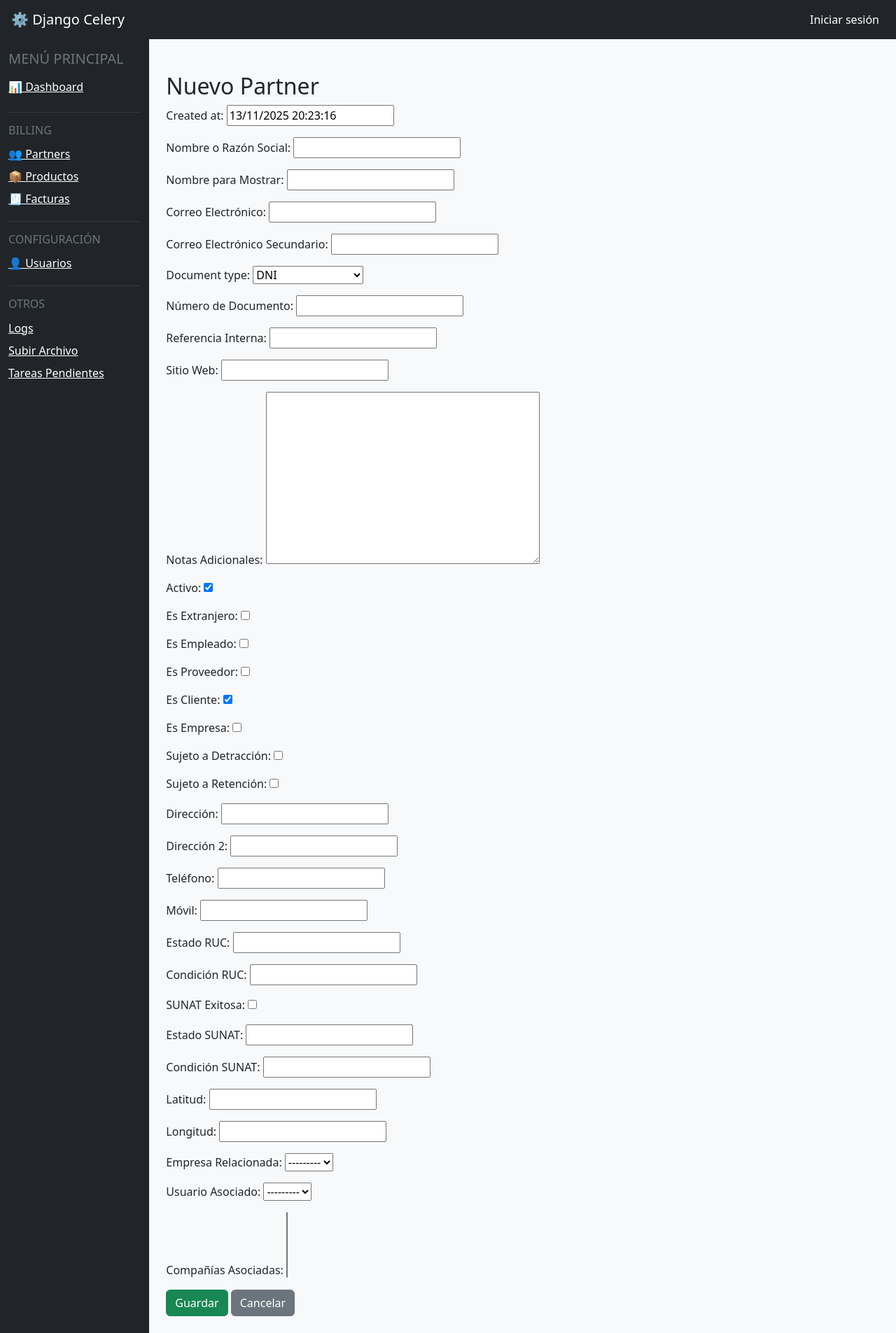
After one commit to Sublian/django_celery, a Django app: page /billing/partners/new/ in a window 1280 px wide. The commit adds this page. Shown: the whole page at 70% size. Run offline with Django 5.2, Linux system fonts and the light colour scheme; data that the repository does not hold is empty.

Commit message:
add partner basico

```diff
--- a/myproject/billing/models.py
+++ b/myproject/billing/models.py
@@ -16,7 +16,16 @@
     display_name = models.CharField(max_length=255, verbose_name="Nombre para Mostrar")
     email = models.EmailField(blank=True, null=True, verbose_name="Correo Electrónico")
     email_secondary = models.EmailField(blank=True, null=True, verbose_name="Correo Electrónico Secundario")
-    vat = models.CharField(max_length=11, unique=True, verbose_name="RUC o DNI")
+    document_type = models.CharField(
+        max_length=20,
+        choices=[
+            ("dni", "DNI"),
+            ("ruc", "RUC"),
+            ("ce", "Carnet Extranjería"),
+            ("passport", "Pasaporte"),
+        ],
+        default="dni"
+    )
     num_document = models.CharField(max_length=20, unique=True, blank=True, null=True, verbose_name="Número de Documento")
     ref = models.CharField(max_length=64, unique=True, blank=True, null=True, verbose_name="Referencia Interna")
     website = models.URLField(blank=True, null=True, verbose_name="Sitio Web")
@@ -40,8 +49,9 @@
     sunat_condition = models.CharField(max_length=3, blank=True, null=True, verbose_name="Condición SUNAT")
     partner_latitude = models.DecimalField(max_digits=9, decimal_places=6, blank=True, null=True, verbose_name="Latitud")
     partner_longitude = models.DecimalField(max_digits=9, decimal_places=6, blank=True, null=True, verbose_name="Longitud")
-    user = models.ForeignKey(settings.AUTH_USER_MODEL, on_delete=models.SET_NULL, null=True, blank=True, verbose_name="Usuario Asociado", related_name='partners')
     parent= models.ForeignKey('self', on_delete=models.SET_NULL, null=True, blank=True, verbose_name="Empresa Relacionada", related_name="children")
+    user = models.OneToOneField(settings.AUTH_USER_MODEL, on_delete=models.SET_NULL, null=True, blank=True, verbose_name="Usuario Asociado", related_name='partner_profile')
+    companies = models.ManyToManyField('Company', blank=True, related_name='partners', verbose_name="Compañías Asociadas")
     def __str__(self): return self.name
 
 # Company, Product, Tax...
--- /dev/null
+++ b/myproject/billing/templates/billing/base_billing.html
@@ -0,0 +1,8 @@
+{% extends 'core/base.html' %}
+
+{% block content %}
+<div class="container mt-4">
+    {% block billing_content %}
+    {% endblock %}
+</div>
+{% endblock %}
--- /dev/null
+++ b/myproject/billing/templates/billing/partners/form.html
@@ -0,0 +1,13 @@
+{% extends "billing/base_billing.html" %}
+
+{% block billing_content %}
+<h2>{{ view.object.pk|yesno:"Editar Partner,Nuevo Partner" }}</h2>
+
+<form method="post">
+    {% csrf_token %}
+    {{ form.as_p }}
+
+    <button class="btn btn-success" type="submit">Guardar</button>
+    <a class="btn btn-secondary" href="{% url 'partner_list' %}">Cancelar</a>
+</form>
+{% endblock %}
--- /dev/null
+++ b/myproject/billing/urls.py
@@ -0,0 +1,17 @@
+from django.urls import path
+from .views.partners import (
+    PartnerListView,
+    PartnerCreateView,
+    PartnerUpdateView,
+    PartnerDetailView,
+    PartnerDeleteView,
+)
+
+urlpatterns = [
+    path("partners/", PartnerListView.as_view(), name="partner_list"),
+    path("partners/new/", PartnerCreateView.as_view(), name="partner_create"),
+    path("partners/<int:pk>/edit/", PartnerUpdateView.as_view(), name="partner_update"),
+    path("partners/<int:pk>/", PartnerDetailView.as_view(), name="partner_detail"),
+    path("partners/<int:pk>/delete/", PartnerDeleteView.as_view(), name="partner_delete"),
+
+]
--- /dev/null
+++ b/myproject/billing/views/partners.py
@@ -0,0 +1,46 @@
+from django.views.generic import (
+    ListView, CreateView, UpdateView, DetailView
+)
+from django.shortcuts import redirect
+from django.urls import reverse_lazy
+from billing.models import Partner
+
+
+class PartnerListView(ListView):
+    model = Partner
+    template_name = "billing/partners/list.html"
+    context_object_name = "partners"
+
+
+class PartnerCreateView(CreateView):
+    model = Partner
+    template_name = "billing/partners/form.html"
+    fields = "__all__"
+    success_url = reverse_lazy("partner_list")
+
+
+class PartnerUpdateView(UpdateView):
+    model = Partner
+    template_name = "billing/partners/form.html"
+    fields = "__all__"
+    success_url = reverse_lazy("partner_list")
+
+
+class PartnerDetailView(DetailView):
+    model = Partner
+    template_name = "billing/partners/detail.html"
+    context_object_name = "partner"
+
+
+class PartnerDeleteView(UpdateView):
+    """Soft Delete → No elimina, solo desactiva"""
+    model = Partner
+    fields = []  # No hay formulario
+    template_name = "billing/partners/delete.html"
+    success_url = reverse_lazy("partner_list")
+
+    def post(self, request, *args, **kwargs):
+        obj = self.get_object()
+        obj.is_active = False
+        obj.save()
+        return redirect(self.success_url)
--- a/myproject/core/templates/core/base.html
+++ b/myproject/core/templates/core/base.html
@@ -3,37 +3,66 @@
 <html lang="es">
 <head>
     <meta charset="UTF-8">
-    <meta name="viewport" content="width=device-width, initial-scale=1.0">
-    <title>{% block title %}Django Celery Dashboard{% endblock %}</title>
+    <title>{% block title %}Panel{% endblock %}</title>
 
-    <link href="https://cdn.jsdelivr.net/npm/bootstrap@5.3.2/dist/css/bootstrap.min.css" rel="stylesheet">
-    <link href="https://cdn.jsdelivr.net/npm/bootstrap-icons@1.11.3/font/bootstrap-icons.css" rel="stylesheet">
-    <style>
-        body { background-color: #f8f9fa; font-family: 'Inter', sans-serif; }
-        main { min-height: 80vh; }
-        .table td, .table th { vertical-align: middle; }
-    </style>
+    <!-- Bootstrap 5 desde CDN (soluciona errores 404) -->
+    <link href="https://cdn.jsdelivr.net/npm/bootstrap@5.3.3/dist/css/bootstrap.min.css" rel="stylesheet">
 
-    {% block extra_head %}{% endblock %}
+    <!-- Estilos propios -->
+    <link rel="stylesheet" href="{% static 'core/css/styles.css' %}">
 </head>
-<body>
-    {% include 'core/includes/navbar.html' %}
+<body class="bg-light">
 
-    <main class="container py-4">
-        {% block content %}{% endblock %}
-    </main>
+    <!-- NAVBAR SUPERIOR (con usuario + logout) -->
+    <nav class="navbar navbar-expand-lg navbar-dark bg-dark px-3">
+        <a class="navbar-brand" href="/">⚙️ Django Celery</a>
 
-    {% if messages %}
-        <div class="container mt-3">
-            {% for message in messages %}
-                <div class="alert alert-{{ message.tags }}">{{ message }}</div>
-            {% endfor %}
+        <button class="navbar-toggler" type="button" data-bs-toggle="collapse"
+                data-bs-target="#navbarNavDropdown">
+            <span class="navbar-toggler-icon"></span>
+        </button>
+
+        <div class="collapse navbar-collapse" id="navbarNavDropdown">
+            <ul class="navbar-nav ms-auto">
+
+                {% if request.user.is_authenticated %}
+                    <li class="nav-item">
+                        <span class="nav-link text-white">
+                            👤 {{ request.user.username }}
+                        </span>
+                    </li>
+                    <li class="nav-item">
+                        <a class="nav-link text-danger" href="{% url 'logout' %}">
+                            Cerrar sesión
+                        </a>
+                    </li>
+                {% else %}
+                    <li class="nav-item">
+                        <a class="nav-link text-white" href="#">Iniciar sesión</a>
+                    </li>
+                {% endif %}
+            </ul>
         </div>
-    {% endif %}
+    </nav>
 
-    {% include 'core/includes/footer.html' %}
+    <!-- CONTENEDOR CON SIDEBAR IZQUIERDO -->
+    <div class="container-fluid">
+        <div class="row">
 
-    <script src="https://cdn.jsdelivr.net/npm/bootstrap@5.3.2/dist/js/bootstrap.bundle.min.js"></script>
-    {% block extra_scripts %}{% endblock %}
+            <!-- SIDEBAR IZQUIERDO -->
+            <div class="col-md-3 col-lg-2 bg-dark text-white min-vh-100 py-3">
+                {% include "core/includes/sidebar.html" %}
+            </div>
+
+            <!-- CONTENIDO PRINCIPAL -->
+            <main class="col-md-9 col-lg-10 py-4">
+                {% block content %}{% endblock %}
+            </main>
+        </div>
+    </div>
+
+    <!-- Bootstrap JS CDN -->
+    <script src="https://cdn.jsdelivr.net/npm/bootstrap@5.3.3/dist/js/bootstrap.bundle.min.js"></script>
+
 </body>
 </html>
--- /dev/null
+++ b/myproject/core/templates/core/includes/sidebar.html
@@ -0,0 +1,32 @@
+<div class="sidebar">
+
+    <h5 class="text-uppercase text-secondary">Menú Principal</h5>
+
+    <a href="/" class="d-block text-white py-2">📊 Dashboard</a>
+
+    <hr class="border-secondary">
+
+    <h6 class="text-uppercase text-secondary">Billing</h6>
+    <a href="{% url 'partner_list' %}" class="d-block text-white py-1">👥 Partners</a>
+    <a href="#" class="d-block text-white py-1">📦 Productos</a>
+    <a href="#" class="d-block text-white py-1">🧾 Facturas</a>
+
+    <hr class="border-secondary">
+
+    <h6 class="text-uppercase text-secondary">Configuración</h6>
+    <a href="/users/" class="d-block text-white py-1">👤 Usuarios</a>
+
+    <hr class="border-secondary">
+
+    <h6 class="text-uppercase text-secondary">Otros</h6>
+    <a class="d-block text-white py-1 {% if request.resolver_match.url_name == 'view_logs' %}active{% endif %}" href="{% url 'view_logs' %}">
+        <i class="bi bi-journal-text"></i> Logs
+    </a>
+    <a class="d-block text-white py-1 {% if request.resolver_match.url_name == 'upload_file' %}active{% endif %}" href="{% url 'upload_file' %}">
+        <i class="bi bi-upload"></i> Subir Archivo
+    </a>
+    <a class="d-block text-white py-1 {% if request.resolver_match.url_name == 'pending_tasks_monitor' %}active{% endif %}" href="{% url 'pending_tasks_monitor' %}">
+        <i class="bi bi-clock-history"></i> Tareas Pendientes
+    </a>
+
+</div>
--- a/myproject/myproject/urls.py
+++ b/myproject/myproject/urls.py
@@ -21,5 +21,5 @@
     path('admin/', admin.site.urls),
     path('', include('core.urls')),
     path('users/', include('users.urls')),
-
+    path('billing/', include('billing.urls')),
 ]
```
Also changed, not shown: myproject/billing/templates/billing/partners/delete.html (added, +13 -0 lines), myproject/billing/templates/billing/partners/detail.html (added, +36 -0 lines), myproject/billing/templates/billing/partners/list.html (added, +35 -0 lines), myproject/core/templates/core/base copy 2.html (added, +39 -0 lines), myproject/users/models.py (+7 -0 lines), myproject/billing/migrations/0002_remove_partner_user_partner_companies.py (added), myproject/billing/views/__init__.py (added), myproject/users/migrations/0002_user_partner.py (added).
